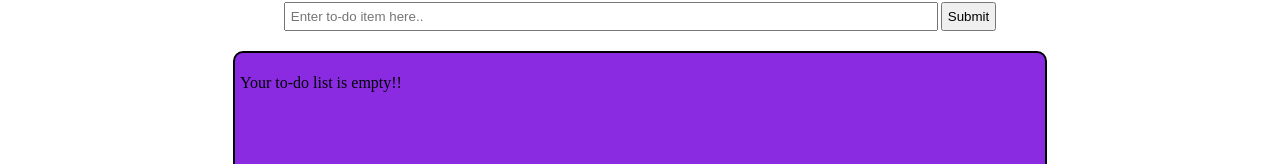
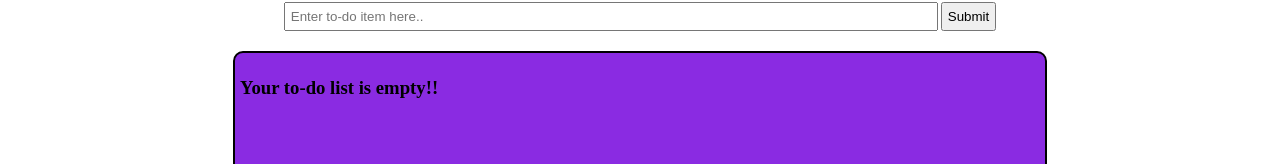
Before and after one commit to YusafOsei-Bonsu/React-ReduxTodoList, a React (Create React App) app: page / in a window 1280 px wide. Shown: the part 118-282 px from the top of the page. Built offline with nearby package versions, Linux system fonts and the light colour scheme.

Commit message:
p to h3 tag

```diff
--- a/src/containers/TodoList.jsx
+++ b/src/containers/TodoList.jsx
@@ -13,7 +13,7 @@ class TodoList extends React.Component {
                 Otherwise, inform the user that the list is empty.  */}
                 {todos.length > 0 ? todos.map(todo => {
                     return <Todo key={todo.id} task={todo.task} />
-                }) : <p>Your to-do list is empty!!</p>}
+                }) : <h3><strong>Your to-do list is empty!!</strong></h3>}
             </div>
         );
     }
```
